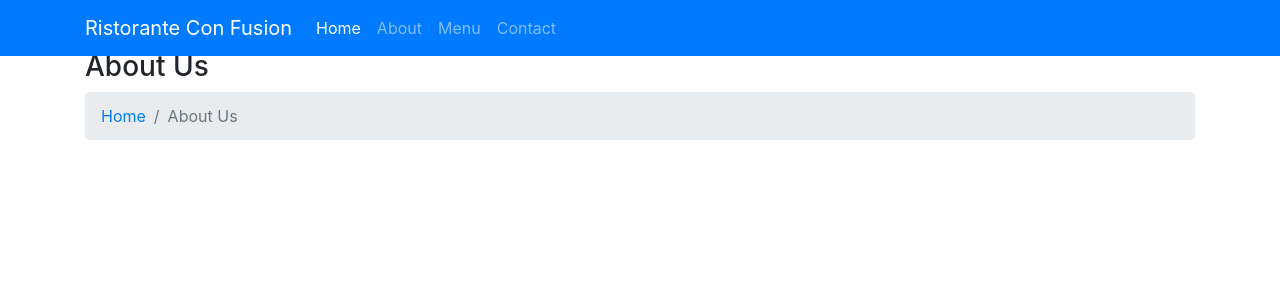
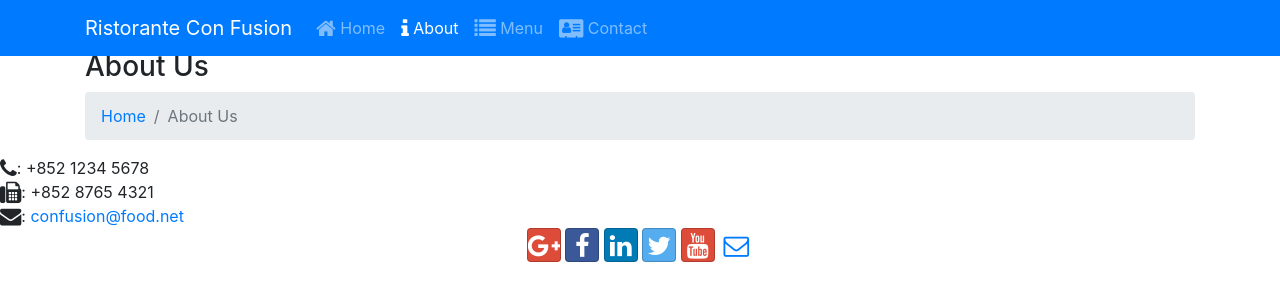
Before and after one commit to Deku1712/De160577-Fer201m, a website: page aboutUs.html in a window 1280 px wide. Drawn offline with nearby package versions, Linux system fonts and the light colour scheme.

Commit message:
Icon Fonts

```diff
--- a/aboutUs.html
+++ b/aboutUs.html
@@ -7,6 +7,9 @@
     <!-- Bootstrap CSS -->
     <link rel="stylesheet" href="node_modules/bootstrap/dist/css/bootstrap.min.css">
     <link rel="stylesheet" href="style.css">
+    <link rel="stylesheet" href="node_modules/font-awesome/css/font-awesome.min.css">
+    <link rel="stylesheet" href="node_modules/bootstrap-social/bootstrap-social.css">
+
     <title>About us Page</title>
 </head>
 <body>
@@ -18,10 +21,11 @@
             </button>
            <div class="collapse navbar-collapse" id="Navbar">
                <ul class="navbar-nav mr-auto">
-                   <li class="nav-item active"><a class="nav-link" href="#">Home</a></li>
-                   <li class="nav-item"><a class="nav-link" href="./aboutus.html">About</a></li>
-                   <li class="nav-item"><a class="nav-link" href="#">Menu</a></li>
-                   <li class="nav-item"><a class="nav-link" href="#">Contact</a></li>
+                <li class="nav-item"><a class="nav-link" href="/index.html"><span class="fa fa-home fa-lg"></span> Home</a></li>
+                <li class="nav-item active "><a class="nav-link" href="./aboutus.html"><span class="fa fa-info fa-lg"></span> About</a></li>
+                <li class="nav-item"><a class="nav-link" href="#"><span class="fa fa-list fa-lg"></span> Menu</a></li>
+                <li class="nav-item"><a class="nav-link" href="#"><span class="fa fa-address-card fa-lg"></span> Contact</a></li>
+
                </ul>
            </div>
         </div>
@@ -40,6 +44,22 @@
         </div>
     </div>
 
+    <footer>
+        <i class="fa fa-phone fa-lg"></i>: +852 1234 5678<br>
+        <i class="fa fa-fax fa-lg"></i>: +852 8765 4321<br>
+        <i class="fa fa-envelope fa-lg"></i>:
+        <a href="mailto:confusion@food.net">confusion@food.net</a>
+        <div class="text-center">
+            <a class="btn btn-social-icon btn-google" href="http://google.com/+"><i class="fa fa-google-plus"></i></a>
+            <a class="btn btn-social-icon btn-facebook" href="http://www.facebook.com/profile.php?id="><i class="fa fa-facebook"></i></a>
+            <a class="btn btn-social-icon btn-linkedin" href="http://www.linkedin.com/in/"><i class="fa fa-linkedin"></i></a>
+            <a class="btn btn-social-icon btn-twitter" href="http://twitter.com/"><i class="fa fa-twitter"></i></a>
+            <a class="btn btn-social-icon btn-google" href="http://youtube.com/"><i class="fa fa-youtube"></i></a>
+            <a class="btn btn-social-icon" href="mailto:"><i class="fa fa-envelope-o"></i></a>
+            </div>
+
+    </footer>
+
     <script src="https://code.jquery.com/jquery-3.5.1.slim.min.js"></script>
     <script src="https://cdn.jsdelivr.net/npm/@popperjs/core@2.5.4/dist/umd/popper.min.js"></script>
     <script src="https://stackpath.bootstrapcdn.com/bootstrap/4.5.0/js/bootstrap.min.js"></script>
--- a/package.json
+++ b/package.json
@@ -13,6 +13,8 @@
   },
   "dependencies": {
     "bootstrap": "^4.0.0",
+    "bootstrap-social": "^5.1.1",
+    "font-awesome": "^4.7.0",
     "jquery": "^3.3.1",
     "popper.js": "^1.12.9"
   }
```
Also changed, not shown: index.html (+23 -4 lines), 1 other file.
